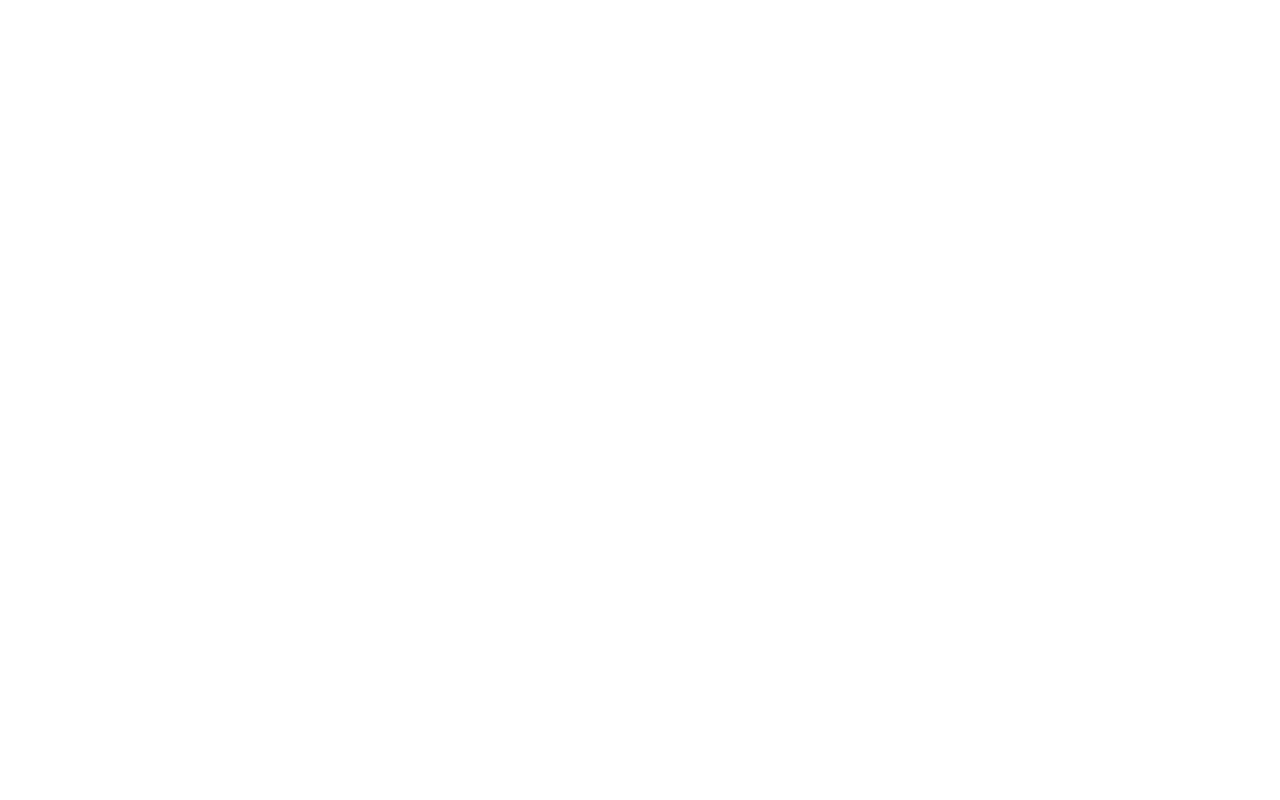
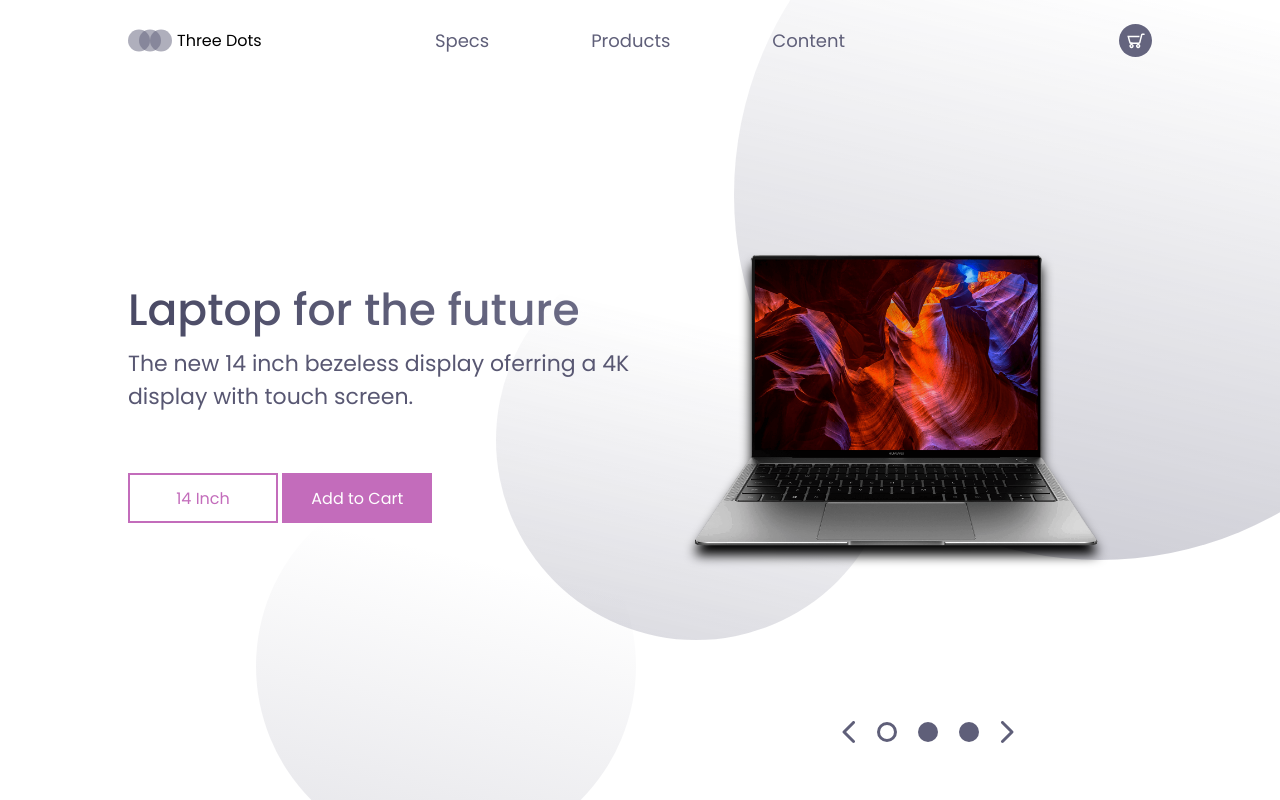
Before and after one commit to VictorS8/LandingPage, a plain HTML site: page index.html in a window 1280 px wide. Drawn offline with Linux system fonts and the light colour scheme.

Commit message:
WebLadingPage 0.1.0

```diff
--- a/index.html
+++ b/index.html
@@ -4,12 +4,66 @@
     <meta charset="UTF-8" />
     <meta name="viewport" content="width=device-width, initial-scale=1.0" />
     <meta http-equiv="X-UA-Compatible" content="ie=edge" />
-    <link href="https://fonts.googleapis.com/css?family=Poppins:400,500&display=swap" rel="stylesheet" />
+    <link
+      href="https://fonts.googleapis.com/css?family=Poppins:400,500&display=swap"
+      rel="stylesheet"
+    />
     <link rel="stylesheet" href="./style.css " />
     <title>Landing Page</title>
   </head>
+  <body>
+    <header>
+      <div class="logo-container">
+        <img src="./img/logo.svg" alt="logo" />
+        <h4 class="logo">Three Dots</h4>
+      </div>
+      <nav>
+        <ul class="nav-links">
+          <li><a class="nav-link" href="#">Specs</a></li>
+          <li><a class="nav-link" href="#">Products</a></li>
+          <li><a class="nav-link" href="#">Content</a></li>
+        </ul>
+      </nav>
+      <div class="cart">
+        <img src="./img/cart.svg" alt="cart" />
+      </div>
+    </header>
 
-  <body>
+    <main>
+      <section class="presentation">
+        <div class="introduction">
+          <div class="intro-text">
+            <h1>Laptop for the future</h1>
+            <p>
+              The new 14 inch bezeless display oferring a 4K display with touch
+              screen.
+            </p>
+          </div>
+          <div class="cta">
+            <button class="cta-select">14 Inch</button>
+            <button class="cta-add">Add to Cart</button>
+          </div>
+        </div>
+        <div class="cover">
+          <img src="./img/matebook.png" alt="matemook" />
+        </div>
+      </section>
 
+      <div class="laptop-select">
+        <img src="./img/arrow-left.svg" alt="" />
+        <img src="./img/dot.svg" alt="" />
+        <img src="./img/dot-full.svg" alt="" />
+        <img src="./img/dot-full.svg" alt="" />
+        <img src="./img/arrow-right.svg" alt="" />
+      </div>
+
+      <img class="big-circle" src="./img/big-eclipse.svg" alt="big-eclipse" />
+      <img class="mid-circle" src="./img/mid-eclipse.svg" alt="mid-eclipse" />
+      <img
+        class="small-circle"
+        src="./img/small-eclipse.svg"
+        alt="small-eclipse"
+      />
+    </main>
   </body>
 </html>
--- a/style.css
+++ b/style.css
@@ -1,3 +1,198 @@
+* {
+  margin: 0px;
+  padding: 0px;
+  box-sizing: border-box;
+}
+
 body {
-  font-family: 'Poppins', sans-serif;
+  font-family: "Poppins", sans-serif;
 }
+
+button {
+  font-family: "Poppins", sans-serif;
+}
+
+header {
+  display: flex;
+  width: 80%;
+  height: 10vh;
+  margin: auto;
+  align-items: center;
+}
+
+.logo-container,
+.nav-links,
+.cart {
+  display: flex;
+}
+
+.logo-container {
+  flex: 1;
+}
+
+.logo {
+  font-weight: 400;
+  margin: 5px;
+}
+
+nav {
+  flex: 2;
+}
+
+.nav-links {
+  justify-content: space-around;
+  list-style: none;
+}
+
+.nav-link {
+  color: #5f5f79;
+  font-size: 18px;
+  text-decoration: none;
+}
+
+.cart {
+  flex: 1;
+  justify-content: flex-end;
+}
+
+.presentation {
+  display: flex;
+  width: 80%;
+  margin: auto;
+  min-height: 80vh;
+  align-items: center;
+}
+
+.introduction {
+  flex: 1;
+}
+
+.intro-text h1 {
+  font-size: 44px;
+  font-weight: 500;
+  background: linear-gradient(to right, #494964, #6f6f89);
+  background-clip: content-box;
+  -webkit-background-clip: text;
+  -webkit-text-fill-color: transparent;
+}
+
+.intro-text p {
+  margin-top: 5px;
+  font-size: 22px;
+  color: #585772;
+}
+
+.cta {
+  padding: 50px 0px 0px 0px;
+}
+
+.cta-select {
+  border: 2px solid #c36cbb;
+  background: transparent;
+  color: #c36cbb;
+  width: 150px;
+  height: 50px;
+  cursor: pointer;
+  font-size: 16px;
+}
+
+.cta-add {
+  background: #c36cbb;
+  width: 150px;
+  height: 50px;
+  cursor: pointer;
+  font-size: 16px;
+  border: none;
+  color: white;
+  margin: 10px 0px 0px 0px;
+}
+
+.cover {
+  flex: 1;
+  display: flex;
+  justify-content: center;
+  height: 50vh;
+}
+
+.cover img {
+  height: 100%;
+  filter: drop-shadow(0px 10px 6px black);
+  animation: drop 1.5s ease;
+}
+
+.big-circle {
+  position: absolute;
+  top: 0px;
+  right: 0px;
+  z-index: -1;
+  opacity: 0.6;
+  height: 70%;
+}
+
+.mid-circle {
+  position: absolute;
+  top: 30%;
+  right: 30%;
+  z-index: -1;
+  height: 50%;
+  opacity: 0.7;
+}
+
+.small-circle {
+  position: absolute;
+  bottom: 0%;
+  left: 20%;
+  z-index: -1;
+}
+
+.laptop-select {
+  width: 15%;
+  display: flex;
+  justify-content: space-around;
+  position: absolute;
+  right: 20%;
+}
+
+@keyframes drop {
+  0% {
+    opacity: 0;
+    transform: translateY(-80px);
+  }
+  100% {
+    opacity: 1;
+    transform: translateY(0px);
+  }
+}
+
+@media screen and (max-width: 1024px) {
+  .presentation {
+    flex-direction: column;
+  }
+  .introduction {
+    margin-top: 5vh;
+    text-align: center;
+  }
+  .intro-text h1 {
+    font-size: 30px;
+  }
+  .intro-text p1 {
+    font-size: 18px;
+  }
+  .cta {
+    padding: 10px 0px 0px 0px;
+  }
+  .laptop-select {
+    bottom: 5%;
+    right: 50%;
+    width: 50%;
+    transform: translate(50%, 5%);
+  }
+  .cover img {
+    height: 80%;
+  }
+  .small-circle,
+  .mid-circle,
+  .big-circle {
+    opacity: 0, 2;
+  }
+}
```
